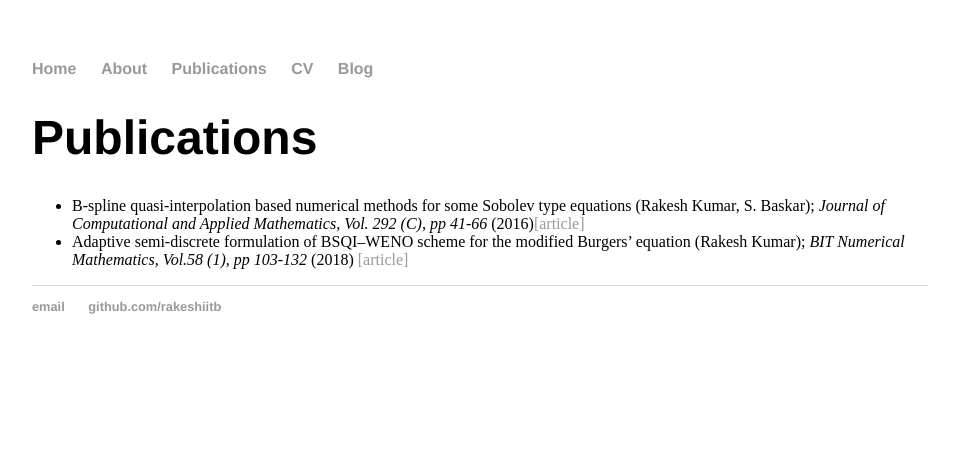
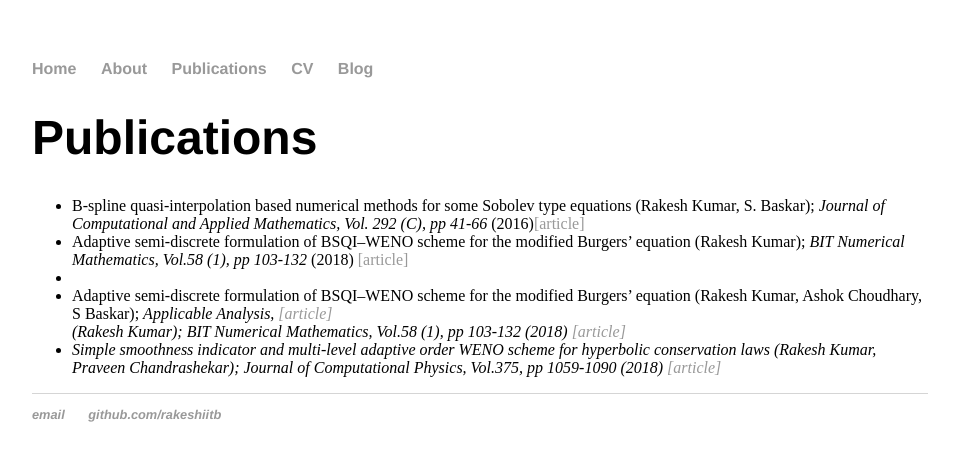
Before and after one commit to rakeshiitb/rakeshiitb.github.io, a Jekyll site: the page built from publications/index.html, in a window 1280 px wide. Shown: the top 461 px of the page, without its empty margins (160-1119 px from the left). Built offline with Jekyll 4.4.1, drawn with Linux system fonts in a browser that asks for light colours.

Commit message:
Update index.html

```diff
--- a/publications/index.html
+++ b/publications/index.html
@@ -6,7 +6,8 @@ title: Publications
           <h1>Publications</h1>
           <ul>
           <li>B-spline quasi-interpolation based numerical methods for some Sobolev type equations (Rakesh Kumar, S. Baskar); <i> Journal of Computational and Applied Mathematics, Vol. 292 (C), pp 41-66</i> (2016)<a href="https://www.sciencedirect.com/science/article/pii/S0377042715003374">[article]</a></a]</li>
-
           <li>Adaptive semi-discrete formulation of BSQI–WENO scheme for the modified Burgers’ equation (Rakesh Kumar); <i>BIT Numerical Mathematics, Vol.58 (1), pp 103-132 </i>(2018) <a href="https://link.springer.com/article/10.1007/s10543-017-0675-8">[article]</a></li>
+          <li><li>Adaptive semi-discrete formulation of BSQI–WENO scheme for the modified Burgers’ equation (Rakesh Kumar, Ashok Choudhary, S Baskar); <i>Applicable Analysis, <a href="https://www.tandfonline.com/doi/abs/10.1080/00036811.2018.1489961">[article]</a></li> (Rakesh Kumar); <i>BIT Numerical Mathematics, Vol.58 (1), pp 103-132 </i>(2018) <a href="https://link.springer.com/article/10.1007/s10543-017-0675-8">[article]</a></li>
+          <li>Simple smoothness indicator and multi-level adaptive order WENO scheme for hyperbolic conservation laws (Rakesh Kumar, Praveen Chandrashekar); <i>Journal of Computational Physics, Vol.375, pp 1059-1090 </i>(2018) <a href="https://www.sciencedirect.com/science/article/pii/S0021999118306272">[article]</a></li>
           </ul>
      </div>
```
